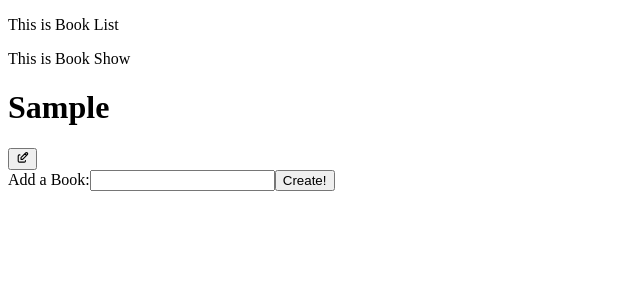
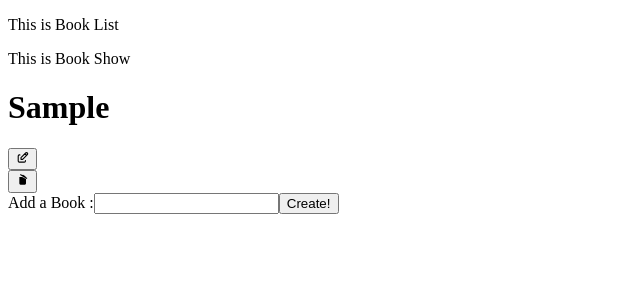
Before and after one commit to hardikdhamija96/RevisionReact, a React (Vite) app in the folder 4. Form Handling/books/: page / in a window 1280 px wide. Both pictures are taken after typing "Sample" into the empty fields and a click on the button "Create!". Shown: the top 300 px of the page, without its empty margins (0-640 px from the left). Built offline with nearby package versions, Linux system fonts and the light colour scheme.

Commit message:
BookShow delete and edit button - added

```diff
--- a/4. Form Handling/books/src/App.jsx
+++ b/4. Form Handling/books/src/App.jsx
@@ -11,12 +11,6 @@ const App = () => {
 
   return (
     <div>
-      {/* Book list:
-      <ul>
-      {books.map((ele)=>(
-        <li key={ele.id}>{ele.title}</li>
-      ))}
-      </ul> */}
       <BookList bookList={books} />
       <BookCreate handleCreateBook={createBook} />
     </div>
--- a/4. Form Handling/books/src/components/BookCreate.jsx
+++ b/4. Form Handling/books/src/components/BookCreate.jsx
@@ -16,11 +16,8 @@ const BookCreate = ({handleCreateBook}) => {
 
   return (
     <div>
-        {/* <h1>
-            Add a Book
-        </h1>    */}
         <form onSubmit={handleSubmit}>
-            <label>Add a Book:</label>
+            <label>Add a Book :</label>
             <input type="text" value={title} onChange={handleChange}/>
             <button>Create!</button>
         </form>
--- a/4. Form Handling/books/src/components/BookShow.jsx
+++ b/4. Form Handling/books/src/components/BookShow.jsx
@@ -1,16 +1,14 @@
 import React from "react";
 
-const BookShow = ({title,remove,id}) => {
-  console.log(`Title is : ${title}`)
+const BookShow = ({ title, remove, id }) => {
+  console.log(`Title is : ${title}`);
 
   return (
     <div>
       <p>This is Book Show</p>
       <h1>{title}</h1>
-      <button onClick={()=>{
-        remove(id);
-        console.log(`${title}`)
-      }}>
+      <div>
+        <button>
           <svg
             xmlns="http://www.w3.org/2000/svg"
             width="1em"
@@ -27,6 +25,25 @@ const BookShow = ({title,remove,id}) => {
             </g>
           </svg>
         </button>
+
+        <div>
+          <button
+            onClick={() => {
+              remove(id);
+              console.log(`${title}`);
+            }}>
+            <svg
+              xmlns="http://www.w3.org/2000/svg"
+              width="1em"
+              height="1em"
+              viewBox="0 0 24 24">
+              <path
+                fill="currentColor"
+                d="m20.37 8.91l-1 1.73l-12.13-7l1-1.73l3.04 1.75l1.36-.37l4.33 2.5l.37 1.37zM6 19V7h5.07L18 11v8a2 2 0 0 1-2 2H8a2 2 0 0 1-2-2"></path>
+            </svg>
+          </button>
+        </div>
+      </div>
     </div>
   );
 };
```
Lines whose indentation alone changed are shown as unchanged.
